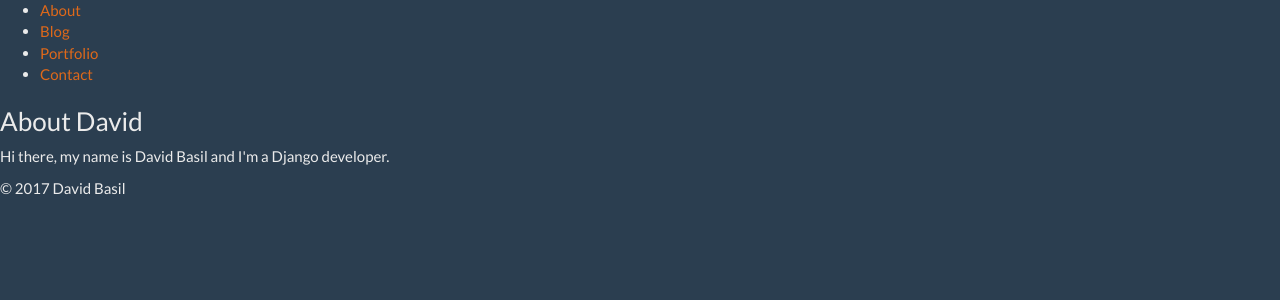
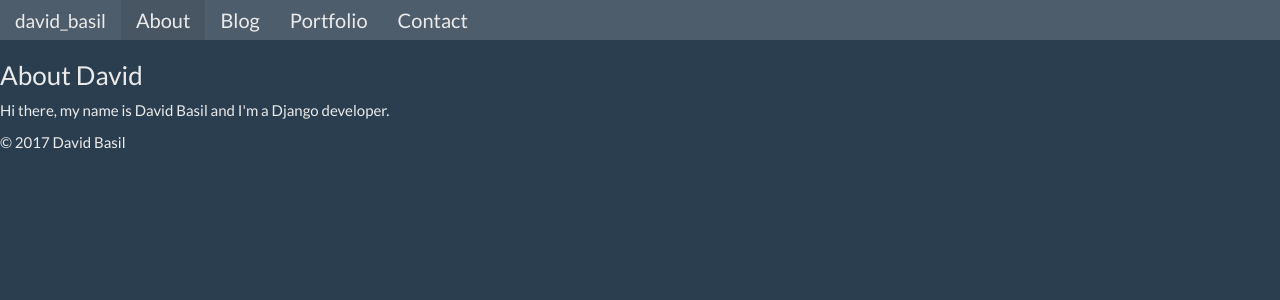
Before and after one commit to DavidBasil/basildavid, a Jekyll site: the page built from index.html, in a window 1280 px wide. Shown: the top 300 px of the page. Built offline with Jekyll 4.4.1, drawn with Linux system fonts in a browser that asks for light colours.

Commit message:
create navigation

```diff
--- a/_layouts/default.html
+++ b/_layouts/default.html
@@ -4,17 +4,36 @@
   <title>David Basil</title>
   <link rel="stylesheet" href="{{ site.baseurl }}/assets/css/bootstrap.min.css">
   <link rel="stylesheet" href="{{ site.baseurl }}/assets/css/style.css">
+  <script type="text/javascript" src="{{ site.baseurl }}/assets/js/jquery-3.1.1.min.js"></script>
+  <script type="text/javascript" src="{{ site.baseurl }}/assets/js/bootstrap.min.js"></script>
 </head>
 <body>
 
-<header>
-  <ul>
-    <li><a href="{{ site.baseurl }}/">About</a></li>
-    <li><a href="{{ site.baseurl }}/blog.html">Blog</a></li>
-    <li><a href="">Portfolio</a></li>
-    <li><a href="">Contact</a></li>
-  </ul>
-</header>
+<nav class="navbar navbar-default">
+  <div class="container-fluid">
+    <div class="navbar-header">
+      <button type="button" class="navbar-toggle collapsed" data-toggle="collapse" data-target="#bs-example-navbar-collapse-1">
+        <span class="sr-only">Toggle navigation</span>
+        <span class="icon-bar"></span>
+        <span class="icon-bar"></span>
+        <span class="icon-bar"></span>
+      </button>
+      <a class="navbar-brand" href="#">david_basil</a>
+    </div>
+
+    <div class="collapse navbar-collapse" id="bs-example-navbar-collapse-1">
+      <ul class="nav navbar-nav">
+        <li class="{% if page.url == '/' %}active{% endif %}"><a href="{{ site.baseurl }}/">About</a></li>
+        <li class="{% if page.url == '/blog.html' %}active{% endif %}"><a href="{{ site.baseurl }}/blog.html">Blog</a></li>
+        <li class="{% if page.url == '/portfolio.html' %}active{% endif %}"><a href="{{ site.baseurl }}/portfolio.html">Portfolio</a></li>
+        <li class="{% if page.url == '/contact.html' %}active{% endif %}"><a href="{{ site.baseurl }}/contact.html">Contact</a></li>
+      </ul>
+      <ul class="nav navbar-nav navbar-right">
+        <li><a href="#"></a></li>
+      </ul>
+    </div>
+  </div>
+</nav>
 
 {{ content }}
 
--- a/assets/css/style.css
+++ b/assets/css/style.css
@@ -0,0 +1,3 @@
+.navbar-nav {
+  font-size: 20px;
+}
--- /dev/null
+++ b/contact.html
@@ -0,0 +1,3 @@
+---
+layout: default
+---
--- /dev/null
+++ b/portfolio.html
@@ -0,0 +1,3 @@
+---
+layout: default
+---
```
